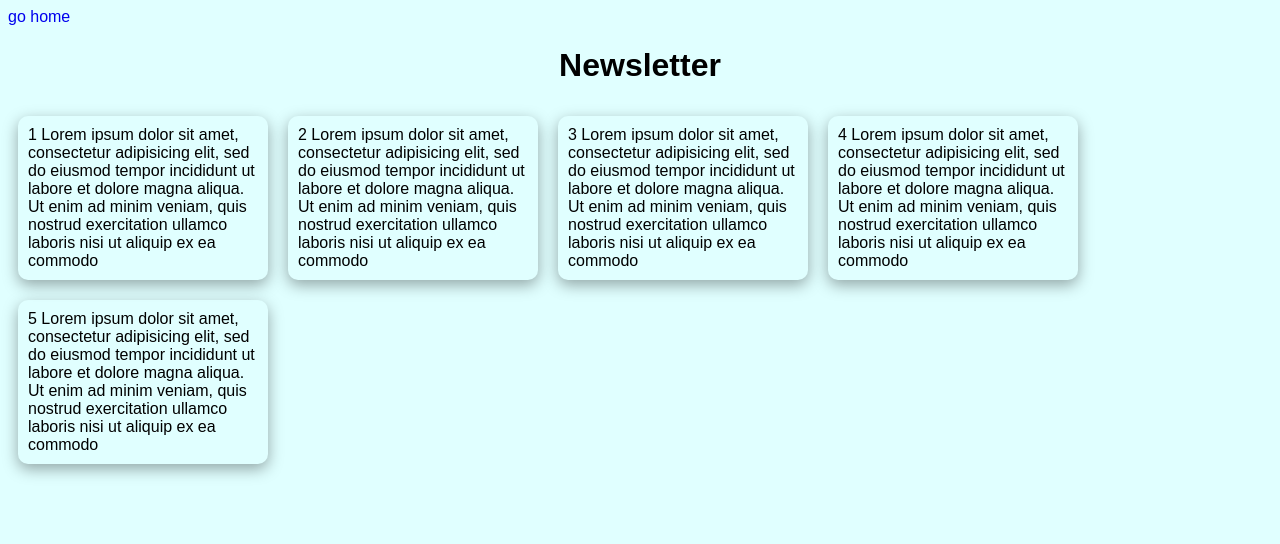
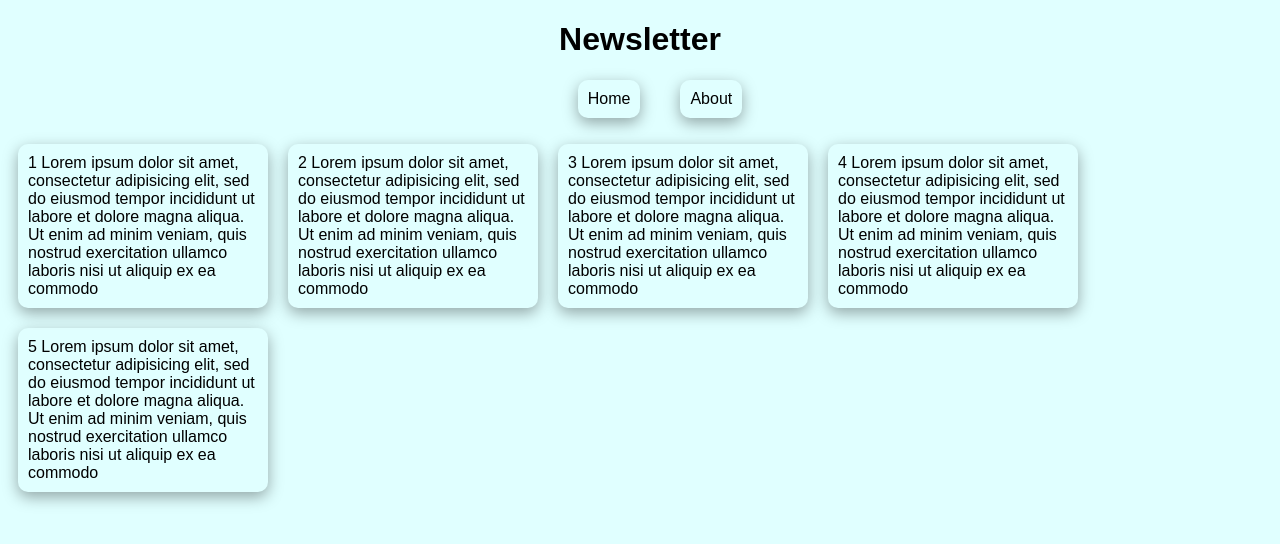
Before and after one commit to MaksymDoremi/htmlTest1310, a plain HTML site: page pages/newsletter.html in a window 1280 px wide. Drawn offline with Linux system fonts and the light colour scheme.

Commit message:
final changes maybe

```diff
--- a/css/style.css
+++ b/css/style.css
@@ -55,8 +55,12 @@ header .navList{
 	text-decoration: none;
 }
 
-.index .listItem:hover{
+.listItem:hover{
 	transform: scale(0.95)
+}
+
+.newsletter .listItem a{
+	color: black;
 }
 
 .card{
--- a/pages/newsletter.html
+++ b/pages/newsletter.html
@@ -7,8 +7,13 @@
 	<title>Newsletter</title>
 </head>
 <body class="newsletter">
-	<a href="../index.html" style="text-decoration: none;">go home</a>
 	<h1>Newsletter</h1>
+	<header>
+		<ul class="navList">
+			<li class="listItem card"><a href="../index.html">Home</a></li>
+			<li class="listItem card"><a href="about.html">About</a></li>
+		</ul>
+	</header>
 	<div class="flexNews">
 		<div class="card">1 Lorem ipsum dolor sit amet, consectetur adipisicing elit, sed do eiusmod
 		tempor incididunt ut labore et dolore magna aliqua. Ut enim ad minim veniam,
```
Also changed, not shown: pages/about.html (+6 -1 lines).
